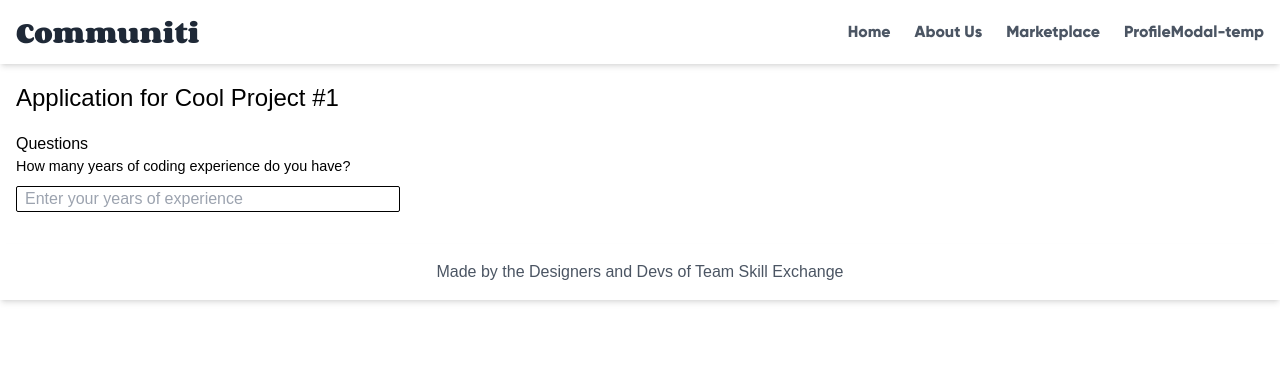
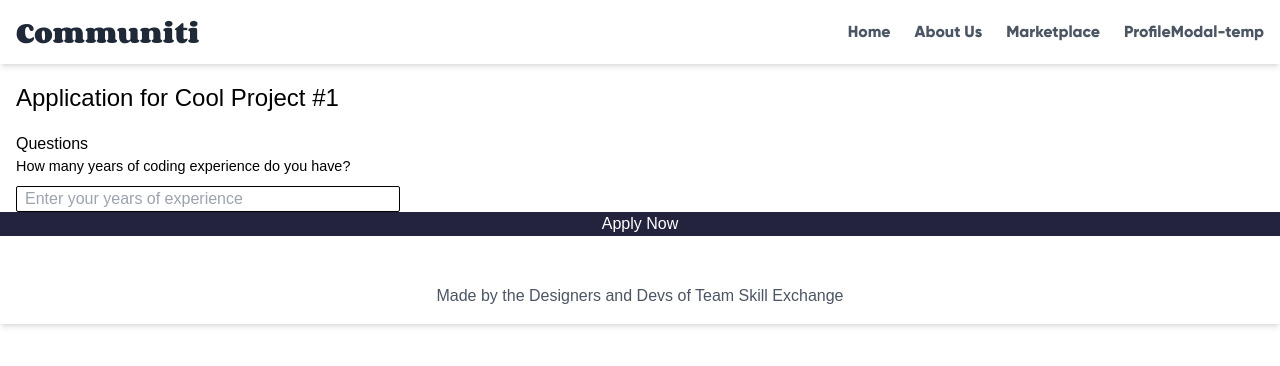
Before and after one commit to makeitMVPadmin/P4_Skill_Exchange, a React (Vite) app: page /modal in a window 1280 px wide. Shown: the top 366 px of the page. Built offline with nearby package versions, Linux system fonts and the light colour scheme.

Commit message:
added some elements

```diff
--- a/src/components/ProjectCardModal/ProjectCardModal.scss
+++ b/src/components/ProjectCardModal/ProjectCardModal.scss
@@ -26,5 +26,10 @@
             border-radius: 2px;
             width: 30vw;
         }
+        &--button {
+            border: none;
+            color: white;
+            background-color: rgb(35, 35, 61);
+        }
     }
   }
--- a/src/components/ProjectCardModal/ProjectCardModal.tsx
+++ b/src/components/ProjectCardModal/ProjectCardModal.tsx
@@ -13,6 +13,7 @@ export default function ProjectCardModal(){
             placeholder="Enter your years of experience"
             type="text"
             name="yearsofexperience" />
+            <button className="pcmodal__form--button">Apply Now</button>
         </form>
         </>
     )
```
